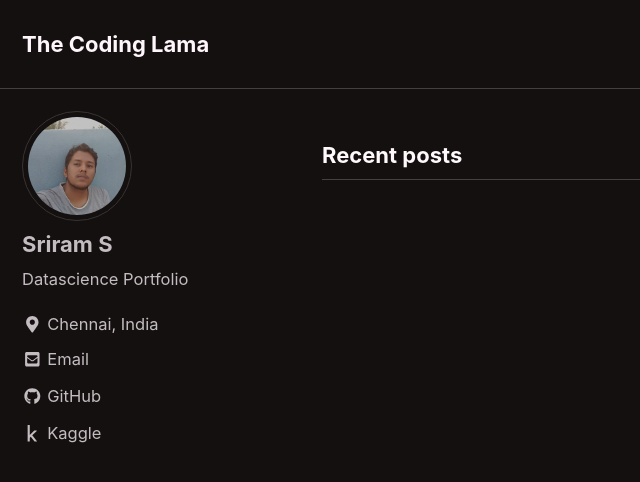
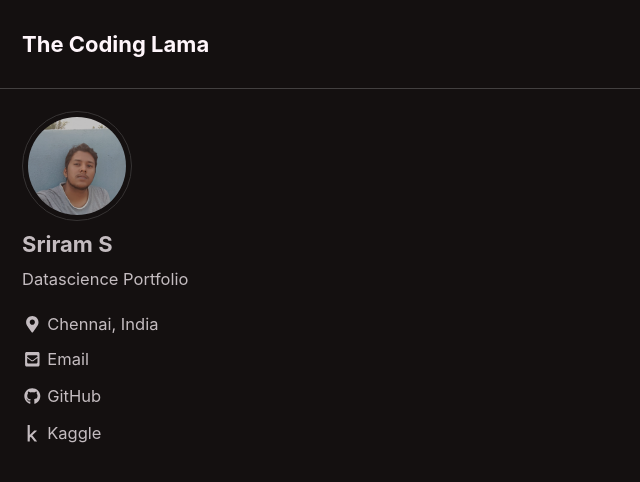
Before and after one commit to simranketha/simranketha.github.io, a Jekyll site: the page built from index.html, in a window 1280 px wide and 900 px high. Shown: the top 482 px of the window, without its empty margins (0-640 px from the left). Built offline with Jekyll 4.4.1, drawn with Linux system fonts in a browser that asks for light colours; cached includes are drawn as plain includes; the list of posts is cut into pages by our own code.

Commit message:
Update home.html

```diff
--- a/_layouts/home.html
+++ b/_layouts/home.html
@@ -4,7 +4,7 @@
 
 {{ content }}
 
-<h3 class="archive__subtitle">{{ site.data.ui-text[site.locale].recent_posts | default: "Recent Posts" }}</h3>
+<!-- <h3 class="archive__subtitle">{{ site.data.ui-text[site.locale].recent_posts | default: "Recent Posts" }}</h3> -->
 
 {% for post in paginator.posts %}
   {% include archive-single.html %}
```
